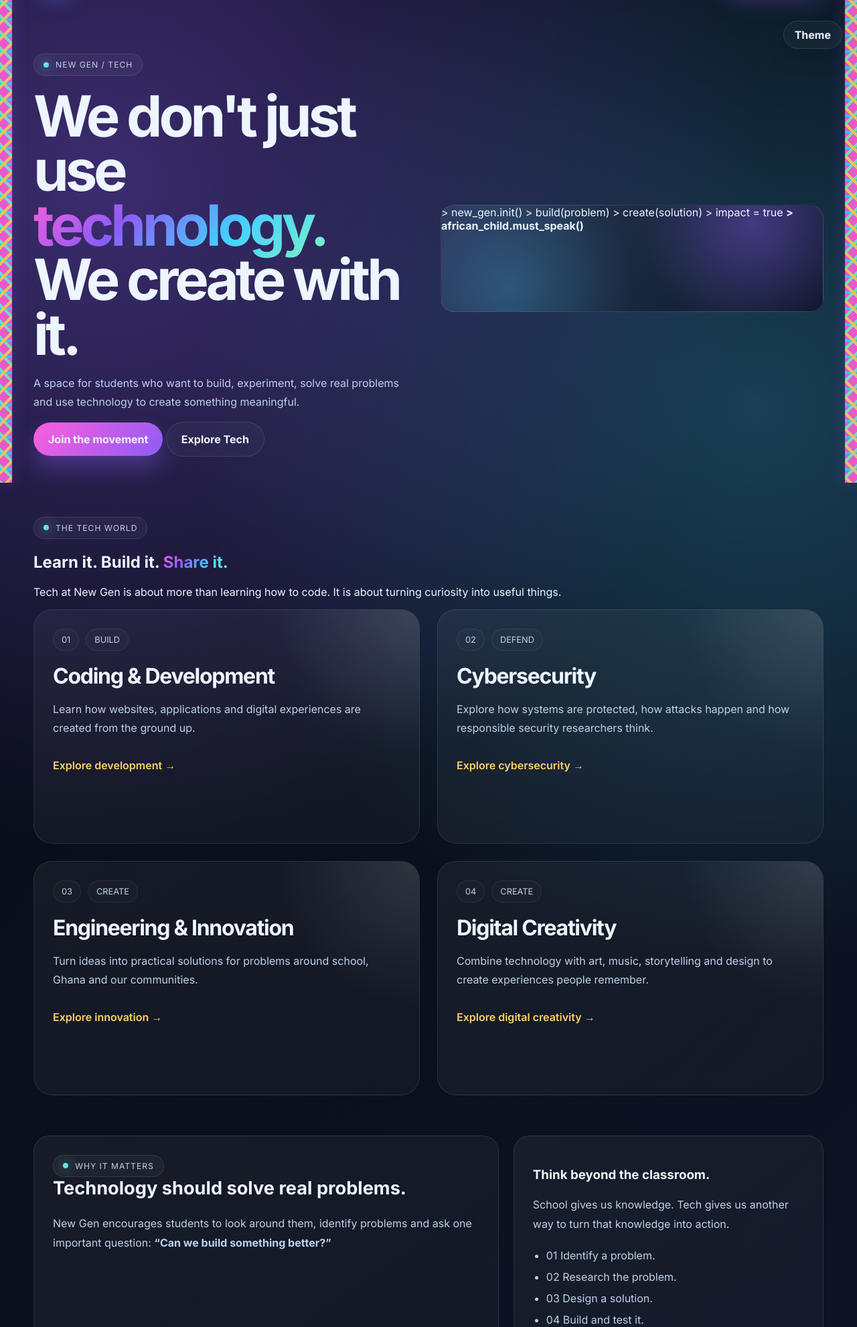
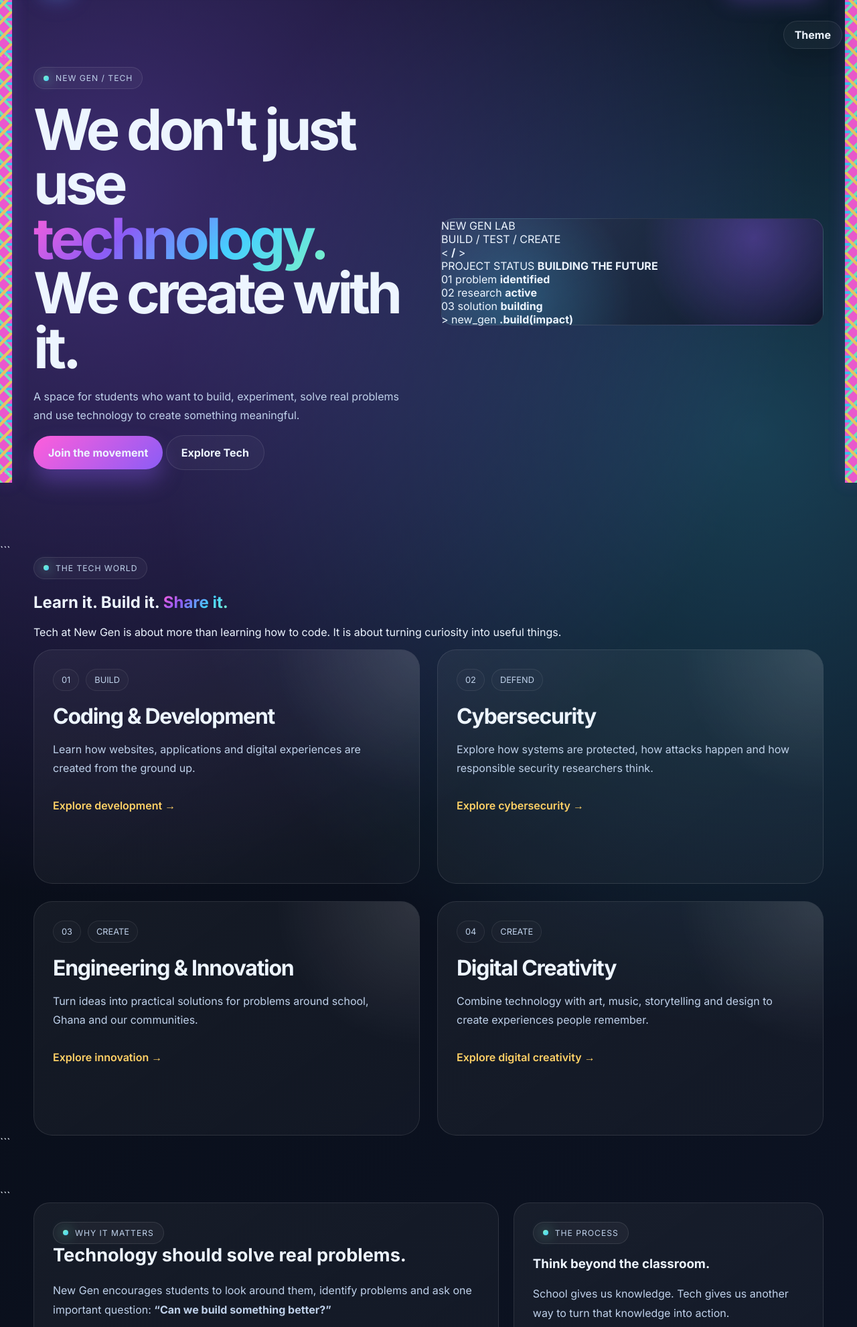
Before and after one commit to GigaCala/New-Gen, a Flask app: page /tech in a window 1280 px wide. Shown: the part 79-2061 px from the top of the page at 67% size. Run offline with Flask 3, Linux system fonts and the light colour scheme; parts of the project's set-up code (start-up, migrations or seed data) failed here and were passed over; some libraries are stand-ins or nearby versions.

Commit message:
Update tech.html

````diff
--- a/templates/tech.html
+++ b/templates/tech.html
@@ -1,4 +1,3 @@
-
 {% extends "base.html" %}
 
 {% block title %}Tech | New Gen{% endblock %}
@@ -13,13 +12,12 @@
 
   <section class="page-hero tech-hero reveal">
 
+```
 <div class="container hero-split">
 
   <div class="hero-copy">
 
-        <span class="eyebrow">
-          NEW GEN / TECH
-        </span>
+    <span class="eyebrow">NEW GEN / TECH</span>
 
     <h1>
       We don't just use
@@ -51,32 +49,66 @@
   </div>
 
 
-      <!-- TECH VISUAL -->
+  <!-- =================================================
+       TECH LAB VISUAL
+  ================================================== -->
 
   <div class="feature-visual tech-visual">
 
-        <div class="tech-screen">
+    <div class="tech-lab-frame">
 
-          <div class="tech-screen-top">
+      <div class="tech-lab-header">
+        <div class="tech-status">
+          <span class="tech-status-dot"></span>
+          NEW GEN LAB
+        </div>
 
-            <span></span>
-            <span></span>
-            <span></span>
+        <span class="tech-lab-label">
+          BUILD / TEST / CREATE
+        </span>
+      </div>
+
+      <div class="tech-lab-main">
+
+        <div class="tech-lab-symbol">
+          <span>&lt;</span>
+          <strong>/</strong>
+          <span>&gt;</span>
+        </div>
+
+        <div class="tech-lab-message">
+          <span>PROJECT STATUS</span>
+          <strong>BUILDING THE FUTURE</strong>
+        </div>
 
       </div>
 
-          <div class="tech-code">
+      <div class="tech-lab-lines">
 
-            <span>&gt; new_gen.init()</span>
+        <div>
+          <span>01</span>
+          <span>problem</span>
+          <strong>identified</strong>
+        </div>
 
-            <span>&gt; build(problem)</span>
+        <div>
+          <span>02</span>
+          <span>research</span>
+          <strong>active</strong>
+        </div>
 
-            <span>&gt; create(solution)</span>
+        <div>
+          <span>03</span>
+          <span>solution</span>
+          <strong>building</strong>
+        </div>
 
-            <span>&gt; impact = true</span>
+      </div>
 
-            <strong>&gt; african_child.must_speak()</strong>
-
+      <div class="tech-command">
+        <span>&gt;</span>
+        <span>new_gen</span>
+        <strong>.build(impact)</strong>
       </div>
 
     </div>
@@ -86,24 +118,22 @@
   </div>
 
 </div>
+```
 
   </section>
-
 
   <!-- =====================================================
        TECH WORLD
   ====================================================== -->
 
-  <section class="content-section reveal"
-           id="tech-world">
+  <section class="content-section reveal" id="tech-world">
 
+```
 <div class="container">
 
   <div class="section-heading">
 
-        <span class="eyebrow">
-          THE TECH WORLD
-        </span>
+    <span class="eyebrow">THE TECH WORLD</span>
 
     <h2>
       Learn it.
@@ -119,25 +149,21 @@
   </div>
 
 
-      <div class="feature-grid">
+  <div class="feature-grid tech-feature-grid">
 
 
     <!-- CODING -->
 
-        <article class="feature-card">
+    <article class="feature-card tech-feature-card">
 
       <div class="mini-badges">
-
         <span>01</span>
         <span>BUILD</span>
-
       </div>
 
       <div class="feature-card-content">
 
-            <h3>
-              Coding & Development
-            </h3>
+        <h3>Coding & Development</h3>
 
         <p>
           Learn how websites, applications and digital
@@ -154,22 +180,18 @@
     </article>
 
 
-        <!-- CYBER -->
+    <!-- CYBERSECURITY -->
 
-        <article class="feature-card">
+    <article class="feature-card tech-feature-card">
 
       <div class="mini-badges">
-
         <span>02</span>
         <span>DEFEND</span>
-
       </div>
 
       <div class="feature-card-content">
 
-            <h3>
-              Cybersecurity
-            </h3>
+        <h3>Cybersecurity</h3>
 
         <p>
           Explore how systems are protected, how attacks
@@ -189,20 +211,16 @@
 
     <!-- ENGINEERING -->
 
-        <article class="feature-card">
+    <article class="feature-card tech-feature-card">
 
       <div class="mini-badges">
-
         <span>03</span>
         <span>CREATE</span>
-
       </div>
 
       <div class="feature-card-content">
 
-            <h3>
-              Engineering & Innovation
-            </h3>
+        <h3>Engineering & Innovation</h3>
 
         <p>
           Turn ideas into practical solutions for problems
@@ -221,20 +239,16 @@
 
     <!-- DIGITAL CREATIVITY -->
 
-        <article class="feature-card">
+    <article class="feature-card tech-feature-card">
 
       <div class="mini-badges">
-
         <span>04</span>
         <span>CREATE</span>
-
       </div>
 
       <div class="feature-card-content">
 
-            <h3>
-              Digital Creativity
-            </h3>
+        <h3>Digital Creativity</h3>
 
         <p>
           Combine technology with art, music, storytelling
@@ -253,9 +267,9 @@
   </div>
 
 </div>
+```
 
   </section>
-
 
   <!-- =====================================================
        WHY TECH
@@ -263,16 +277,14 @@
 
   <section class="content-section reveal">
 
+```
 <div class="container">
 
-      <div class="info-grid">
+  <div class="info-grid tech-impact-grid">
 
+    <div class="info-card highlight tech-impact-card">
 
-        <div class="info-card highlight">
-
-          <span class="eyebrow">
-            WHY IT MATTERS
-          </span>
+      <span class="eyebrow">WHY IT MATTERS</span>
 
       <h2>
         Technology should
@@ -288,7 +300,9 @@
     </div>
 
 
-        <div class="info-card">
+    <div class="info-card tech-process-card">
+
+      <span class="eyebrow">THE PROCESS</span>
 
       <h3>
         Think beyond the classroom.
@@ -303,49 +317,51 @@
 
         <li>
           <span>01</span>
-              Identify a problem.
+          <strong>Identify</strong>
+          a problem.
         </li>
 
         <li>
           <span>02</span>
-              Research the problem.
+          <strong>Research</strong>
+          the problem.
         </li>
 
         <li>
           <span>03</span>
-              Design a solution.
+          <strong>Design</strong>
+          a solution.
         </li>
 
         <li>
           <span>04</span>
-              Build and test it.
+          <strong>Build & test</strong>
+          it.
         </li>
 
       </ul>
 
     </div>
 
-
   </div>
 
 </div>
+```
 
   </section>
 
-
   <!-- =====================================================
-       NEW GEN TECH MINDSET
+       MINDSET
   ====================================================== -->
 
   <section class="content-section reveal">
 
+```
 <div class="container">
 
   <div class="section-heading">
 
-        <span class="eyebrow">
-          THE MINDSET
-        </span>
+    <span class="eyebrow">THE MINDSET</span>
 
     <h2>
       Curiosity is the
@@ -363,15 +379,12 @@
 
   <div class="feature-grid mindset-grid">
 
-        <article class="feature-card">
 
-          <div class="feature-number">
-            01
-          </div>
+    <article class="feature-card mindset-card">
 
-          <h3>
-            Question
-          </h3>
+      <div class="feature-number">01</div>
+
+      <h3>Question</h3>
 
       <p>
         Challenge assumptions and ask why something works
@@ -381,15 +394,11 @@
     </article>
 
 
-        <article class="feature-card">
+    <article class="feature-card mindset-card">
 
-          <div class="feature-number">
-            02
-          </div>
+      <div class="feature-number">02</div>
 
-          <h3>
-            Experiment
-          </h3>
+      <h3>Experiment</h3>
 
       <p>
         Try ideas, make mistakes, test again and discover
@@ -399,15 +408,11 @@
     </article>
 
 
-        <article class="feature-card">
+    <article class="feature-card mindset-card">
 
-          <div class="feature-number">
-            03
-          </div>
+      <div class="feature-number">03</div>
 
-          <h3>
-            Build
-          </h3>
+      <h3>Build</h3>
 
       <p>
         Turn what you learn into something real that another
@@ -417,15 +422,11 @@
     </article>
 
 
-        <article class="feature-card">
+    <article class="feature-card mindset-card">
 
-          <div class="feature-number">
-            04
-          </div>
+      <div class="feature-number">04</div>
 
-          <h3>
-            Share
-          </h3>
+      <h3>Share</h3>
 
       <p>
         Your knowledge becomes more powerful when you use it
@@ -437,9 +438,9 @@
   </div>
 
 </div>
+```
 
   </section>
-
 
   <!-- =====================================================
        CTA
@@ -447,15 +448,14 @@
 
   <section class="content-section reveal">
 
+```
 <div class="container">
 
-      <div class="cta-band">
+  <div class="cta-band tech-cta">
 
     <div>
 
-          <span class="eyebrow">
-            YOUR TURN
-          </span>
+      <span class="eyebrow">YOUR TURN</span>
 
       <h2>
         Have an idea?
@@ -477,6 +477,7 @@
   </div>
 
 </div>
+```
 
   </section>
 
````
Lines whose indentation alone changed are shown as unchanged.
